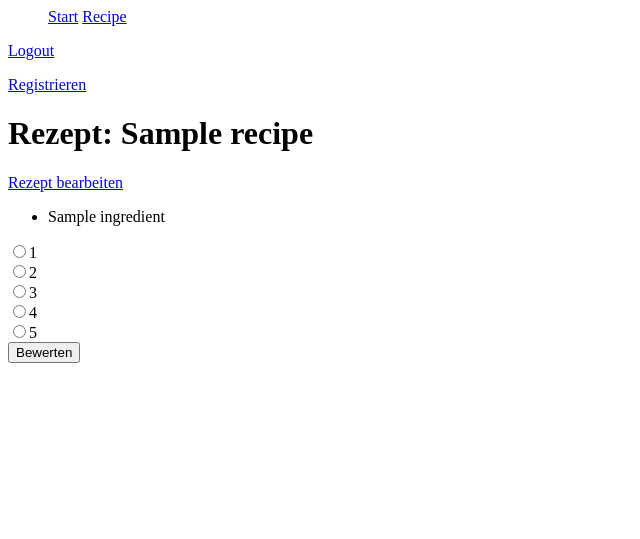
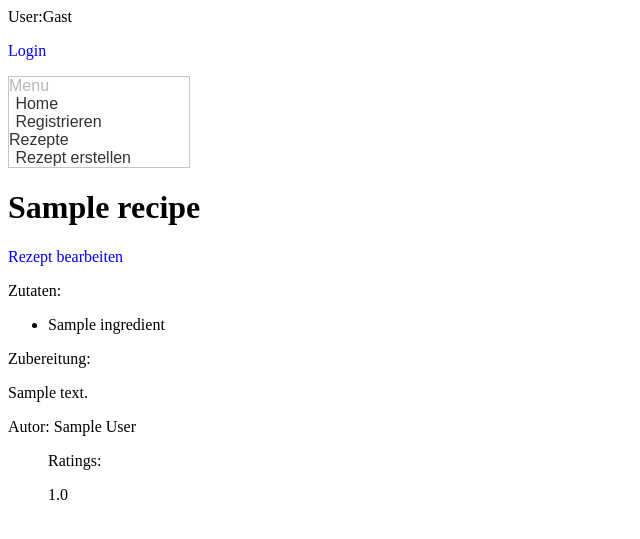
Before and after one commit to KiwiBA/StudentenKochen, a Django app: page /recipes/1/ in a window 1280 px wide. Shown: the top 539 px of the page, without its empty margins (0-640 px from the left). Run offline with Django 3.2, Linux system fonts and the light colour scheme; tables that the repository leaves empty hold one stand-in row (values such as "Sample post"); parts of the project's set-up code (start-up, migrations or seed data) failed here and were passed over; some libraries are stand-ins or nearby versions.

Commit message:
Zusammengefügt

```diff
--- a/StudentenKochen/home/templates/home/index.html
+++ b/StudentenKochen/home/templates/home/index.html
@@ -1,5 +1,8 @@
 {% extends "base.html" %}
+{% block extrahead %}
+    <link rel="stylesheet" href="home/style.css" />
+{% endblock %}
 
 {% block content %}
-<h1>Wilkommen bei Studenten kochen</h1>
+<h1>Startseite</h1>
 {% endblock %}
--- a/StudentenKochen/recipes/static/recipes/style.css
+++ b/StudentenKochen/recipes/static/recipes/style.css
@@ -3,5 +3,5 @@ li a {
 }
 
 body {
-    background: grey no-repeat right bottom;
+    background: white no-repeat right bottom;
 }
--- a/StudentenKochen/recipes/templates/recipes/detail.html
+++ b/StudentenKochen/recipes/templates/recipes/detail.html
@@ -1,18 +1,37 @@
 {% extends "base.html" %}
 {% block content %}
-<h1>Rezept: {{recipe.recipename}}</h1>
+<script>
+$(document).ready( function() {
+
+    $("#button").click( function(event) {
+        alert("You clicked the button using JQuery!");
+    });
+});
+</script>
+
+
+
+<h1>{{recipe.recipename}}</h1>
 
 <a href="{% url 'recipes:edit' recipe.id %}">Rezept bearbeiten</a>
-
+<p>Zutaten:</p>
 <ul>
 {% for ingredient in recipe.ingredients.all %}
     <li>{{ ingredient.name }}</li>
 {% endfor %}
 </ul>
+<p>Zubereitung:</p>
+<p>{{recipe.description}}</p>
+<p>Autor: {{recipe.author}}</p>
+<ul>
+<p>Ratings:</p>
+{{ ratings}}
+</ul>
 
 {% if error_message %}<p><strong>{{ error_message }}</strong></p>{% endif %}
 
-<form action="{% url 'recipes:detail' recipe.id %}" method="post">
+{% if user.is_authenticated %}
+<form action="{% url 'recipes:rate' recipe.id %}" method="post">
 {% csrf_token %}
 <input type="radio" name="rating" value="1" />1
 <br />
@@ -26,4 +45,11 @@
 <br />
 <input type="submit" value="Bewerten" />
 </form>
+<form action="{% url 'recipes:comment' recipe.id %}" method="post">
+	{% csrf_token %}
+   <label for="text">Kommentar schreiben</label>
+   <textarea id="text" name="comment" cols="35" rows="4"></textarea>
+   <input type="submit" value="Posten" />
+</form>
+{% endif %}
 {% endblock %}
--- a/StudentenKochen/recipes/urls.py
+++ b/StudentenKochen/recipes/urls.py
@@ -5,7 +5,9 @@ from . import views
 # /recipes/
 urlpatterns = [
     url(r'^$', views.IndexView.as_view(), name='index'),
-    url(r'^(?P<pk>[0-9]+)/$', views.DetailView.as_view(), name='detail'),
+    url(r'^(?P<recipe_id>[0-9]+)/$', views.detail, name='detail'),
     url(r'^create/$', views.create, name='create'),
     url(r'^edit/(?P<recipe_id>\d+)/$', views.edit, name='edit'),
+    url(r'^rate/(?P<recipe_id>[0-9]+)/$', views.rate, name='rate'),
+    url(r'^comment/(?P<recipe_id>\d+)/$', views.comment, name='comment'),
 ]
--- a/StudentenKochen/recipes/views.py
+++ b/StudentenKochen/recipes/views.py
@@ -6,7 +6,7 @@ from django.core.urlresolvers import reverse
 from django.utils import timezone
 from django.views import generic
 
-from .models import Recipe, Rating
+from .models import Recipe, Rating, Comment
 from recipes.forms import RecipeForm
 
 class IndexView(generic.ListView):
@@ -25,14 +25,23 @@ class IndexView(generic.ListView):
 #     })
 #     return HttpResponse(template.render(context))
 
-class DetailView(generic.DetailView):
-    model = Recipe
-    template_name = 'recipes/detail.html'
+# class DetailView(generic.DetailView):
+#     model = Recipe
+#     template_name = 'recipes/detail.html'
 
-# def detail(request, recipe_id):
-#     recipe = get_object_or_404(Recipe, pk=recipe_id)
-#     recipename = recipe.recipename
-#     return render(request, 'recipes/detail.html', {'recipe': recipe})
+def detail(request, recipe_id):
+    recipe = get_object_or_404(Recipe, pk=recipe_id)
+    ratings = Rating.objects.all().filter(recipe=recipe)
+    all_ratings = 0
+    count = 0
+    for rating in ratings:
+        all_ratings += rating.rating
+        count +=1
+    if count == 0:
+        rating_average = 0
+    else:
+        rating_average = all_ratings/count
+    return render(request, 'recipes/detail.html', {'recipe': recipe, 'ratings': rating_average})
 
 @login_required
 def create(request):
@@ -49,7 +58,7 @@ def create(request):
 @login_required
 def edit(request, recipe_id):
     recipe = get_object_or_404(Recipe, pk=recipe_id)
-    if recipe.author != request.user and not request.user.is_staff:
+    if recipe.author != request.user.student and not request.user.is_staff:
         return HttpResponseForbidden()
     if request.method == 'POST':
         form = RecipeForm(instance=recipe, data=request.POST)
@@ -60,3 +69,42 @@ def edit(request, recipe_id):
         form = RecipeForm(instance=recipe)
     return render(request, 'recipes/create.html',
         {'form': form, 'add': False, 'object': recipe})
+
+@login_required
+def rate(request, recipe_id):
+    p = get_object_or_404(Recipe, pk=recipe_id)
+#     try:
+    new_rating = Rating()
+    new_rating.recipe = p
+    new_rating.evaluator = request.user.student
+    new_rating.rating = request.POST['rating']
+    new_rating.save()
+#         selected_choice = p.choice_set.get(pk=request.POST['choice'])
+#     except (KeyError, Choice.DoesNotExist):
+#         # Redisplay the question voting form.
+#         return render(request, 'polls/detail.html', {
+#             'question': p,
+#             'error_message': "You didn't select a choice.",
+#         })
+#     else:
+#         selected_choice.votes += 1
+#         selected_choice.save()
+#         # Always return an HttpResponseRedirect after successfully dealing
+#         # with POST data. This prevents data from being posted twice if a
+#         # user hits the Back button.
+    return HttpResponseRedirect(p.get_absolute_url())
+
+@login_required
+def comment(request, recipe_id):
+    print("COmment")
+    if request.method == 'POST':
+        comment = Comment()
+        comment.author = request.user.student
+        comment.comment= request.POST.get('comment', '')
+        #recipe_id = request.POST.get('recipe_id', '')
+        print(recipe_id)
+        print("comment" + comment.comment)
+        recipe = Recipe.objects.get(id=recipe_id)
+        comment.recipe = recipe
+        comment.save()
+    return HttpResponseRedirect(recipe.get_absolute_url())
--- a/StudentenKochen/templates/base.html
+++ b/StudentenKochen/templates/base.html
@@ -1,21 +1,49 @@
-<html xmlns="http://www.w3.org/1999/xhtml" xml:lang="de" lang="de">
 <head>
-    <meta http-equiv="Content-Type" content="text/html; charset=utf-8" />
-    <title>{% block title %}Startseite{% endblock %} - Testprojekt</title>
+	<link rel="stylesheet" href="//code.jquery.com/ui/1.11.4/themes/smoothness/jquery-ui.css">
+	  <script src="//code.jquery.com/jquery-1.10.2.js"></script>
+	  <script src="//code.jquery.com/ui/1.11.4/jquery-ui.js"></script>
+	  <script>
+	  $(function() {
+	    $( "#menu" ).menu();
+	  });
+	  </script>
+	   <style>
+	  .ui-menu { width: 180px; }
+	  </style>
+	  <style type="text/css">
+	  a {text-decoration: none}
+	  </style>
 </head>
+
 <body>
-<ul id="menu">
-    <a href="/">Start</a> <a href="/recipes/">Recipe</a>
-</ul>
+    <div id="login">
+        {% block login %}
+        {% if user.is_authenticated %}<p>User:{{user.username}}</p>{%else%}<p>User:Gast</p>{% endif %}
+		{% if user.is_authenticated %}<a href="/logout"><p>Logout</p></a>{%else%}<a href="/login"><p>Login</p></a>{% endif %}
+        {% endblock %}
+    </div>
 
-<div id="pageContainer>
-	<div id="nav_top_right">
-		{% if not user.is_authenticated %}<p><a href="/logout/">Logout</a></p>{% else %}<p><a href="/login/">Login</a></p>{% endif %}
-	</div>
-	<a href="/register/">Registrieren</a>
-	{% block content %}
-	{% endblock %}
 
-</div>
+    	{% block menu %}
+    	<ul id="menu">
+  			<li class="ui-state-disabled">Menu</li>
+   				<li><a href="/">Home</a></li>
+   				<li><a href="/register/">Registrieren</a></li>
+  				<li>Rezepte
+   					<ul>
+      					<li class="ui-state-disabled">Kategorien</li>
+     					<li><a href="/recipes/">Vorspeise</a></li>
+      					<li>Hauptspeise</li>
+      					<li>Nachspeise</li>
+      					<li>Sonstiges</li>
+    				</ul>
+  				</li>
+   			<li><a href="/recipes/create">Rezept erstellen</a></li>
+		</ul>
+		{% endblock %}
+
+
+    <div id="content">
+        {% block content %}{% endblock %}
+    </div>
 </body>
-</html>
--- a/StudentenKochen/templates/profile.html
+++ b/StudentenKochen/templates/profile.html
@@ -1,5 +1,5 @@
 {% extends "base.html" %}
 
 {% block content %}
-<h1>geloogt</h1>
+<h1>Sie sind bereits als User geloggt: {{user.username}}</h1>
 {% endblock %}
--- a/StudentenKochen/templates/register.html
+++ b/StudentenKochen/templates/register.html
@@ -1,3 +1,4 @@
+{% extends "base.html" %}
 {% block content %}
 <form action="" method="post">
 {%csrf_token %}
```
Also changed, not shown: StudentenKochen/recipes/templates/recipes/index.html (+4 -3 lines).
